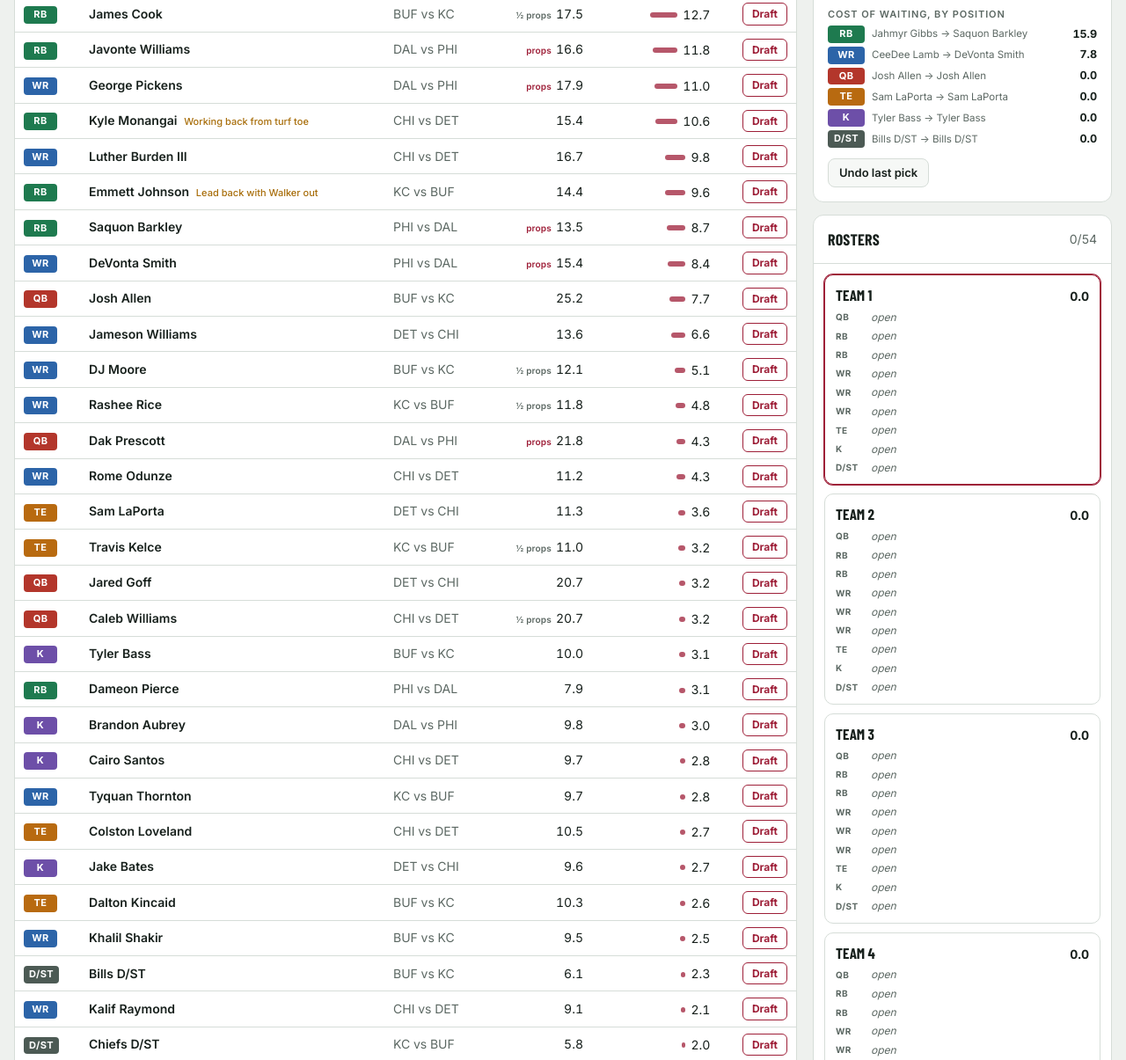
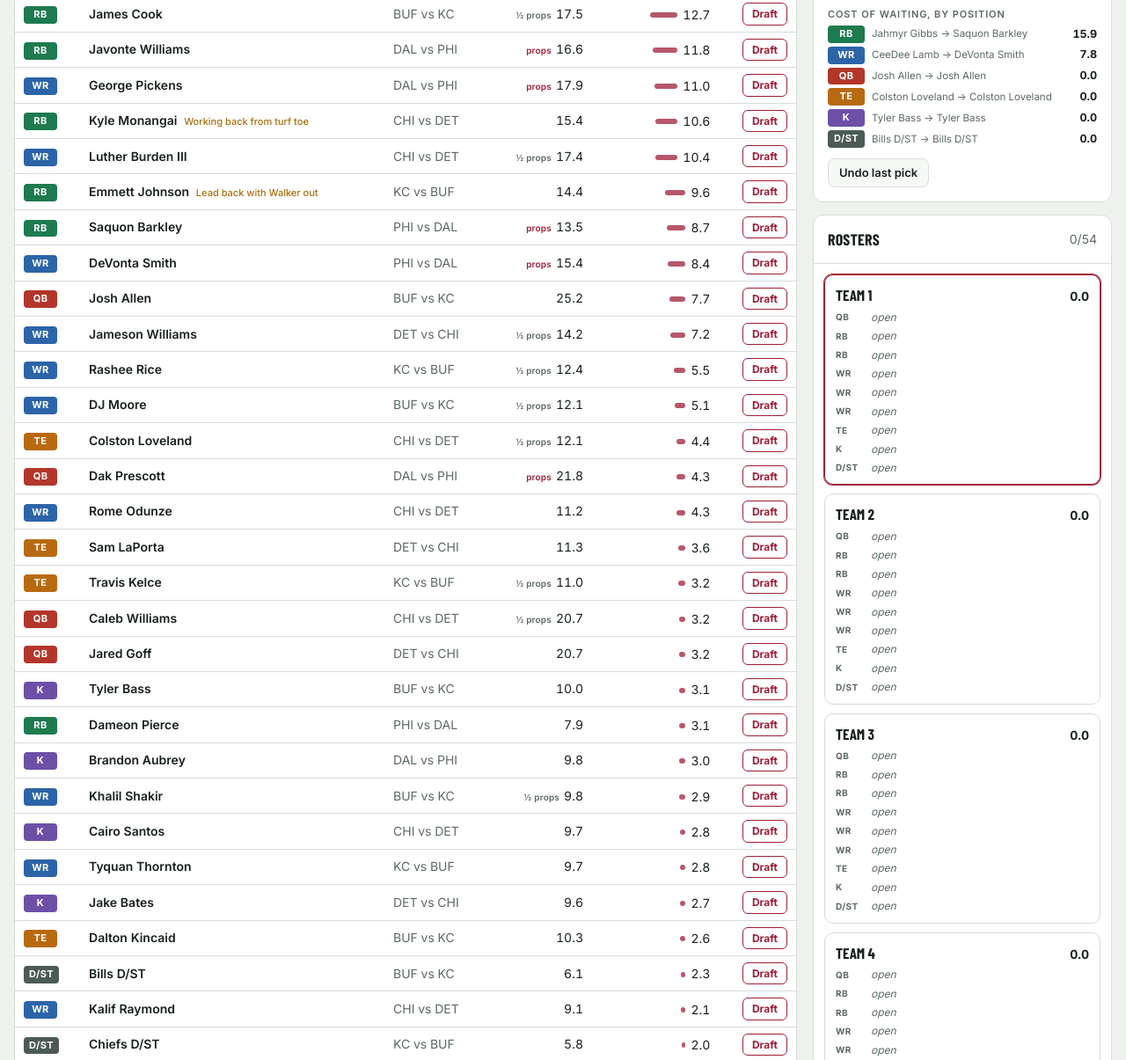
Before and after one commit to zizzard/turkey-bowl, a plain HTML site: page index.html in a window 1280 px wide. Shown: the part 1310-2515 px from the top of the page at 88% size. Drawn offline with nearby package versions, Linux system fonts and the light colour scheme; a web font is replaced by a local one.

Commit message:
Add more player prop lines for Bears, Lions and Bills
Co-Authored-By: Claude Opus 5.5 <noreply@anthropic.com>

```diff
--- a/engine.js
+++ b/engine.js
@@ -75,7 +75,7 @@
     'Joe Milton III': { py: 198.5, ptd: [1.5, 194, -270], ry: 31.5, atd: 280 },
     'Dak Prescott': { py: 259.5, ptd: [2.5, 134, -180], ry: 9.5, atd: 650 },
     'Patrick Mahomes': { py: 235, ptd: [1.5, -110, -110], ry: 12.5, atd: 669 },
-    'Caleb Williams': { py: 258.5 },
+    'Caleb Williams': { py: 259.5 },
     'Josh Allen': { ry: 36.5 },
     'Saquon Barkley': { ry: 64.5, rec: 1.5, recy: 8.5, atd: 105 },
     'Javonte Williams': { ry: 76.5, rec: 1.5, recy: 7.5, atd: -180 },
@@ -87,7 +87,11 @@
     'Makai Lemon': { rec: 3.5, recy: 29.5, atd: 410 },
     'Ryan Flournoy': { rec: 3.5, recy: 29.5, atd: 280 },
     'Darius Cooper': { rec: 2.5, recy: 26.5 },
-    'Rashee Rice': { recy: 46.5 },
+    'Rashee Rice': { rec: 4.5, recy: 46.5 },
+    'Jameson Williams': { recy: 56.5 },
+    'Luther Burden III': { recy: 67.5 }, // rush + rec yards line
+    'Khalil Shakir': { recy: 39.5 },
+    'Colston Loveland': { recy: 52.5 },
     'DJ Moore': { recy: 51.5 },
     'Dallas Goedert': { rec: 3.5, recy: 30.5, atd: 330 },
     'Brevyn Spann-Ford': { rec: 1.5, recy: 13.5, atd: 360 },
@@ -120,7 +124,8 @@
       if (py == null) return null; // no passing line: keep the model
       pts = py * 0.04 + ptd * 4 - 0.7 * 2 + ry * 0.1 + rtd * 6;
     } else {
-      if (p.pos === 'RB' && q.ry == null && markets < 2) return null;
+      if (q.ry == null && q.recy == null) return null; // a TD price alone isn't enough to project from
+      if (p.pos === 'RB' && q.ry == null) return null;
       const ry = q.ry ?? 0, recy = q.recy ?? 0, rec = q.rec ?? recy / YPC[p.pos];
       const td = q.atd != null ? tdMean(q.atd) : (ry + recy) / 105 * (impliedTeam / 23);
       pts = ry * 0.1 + recy * 0.1 + rec + td * 6;
--- a/index.html
+++ b/index.html
@@ -245,7 +245,7 @@ tr.out td { opacity: .4; text-decoration: line-through; }
 
 </div>
 
-<script src="engine.js?v=f51e81d6"></script>
+<script src="engine.js?v=7f722ff2"></script>
 <script>
 (function () {
   const V = window.VBD;
```
